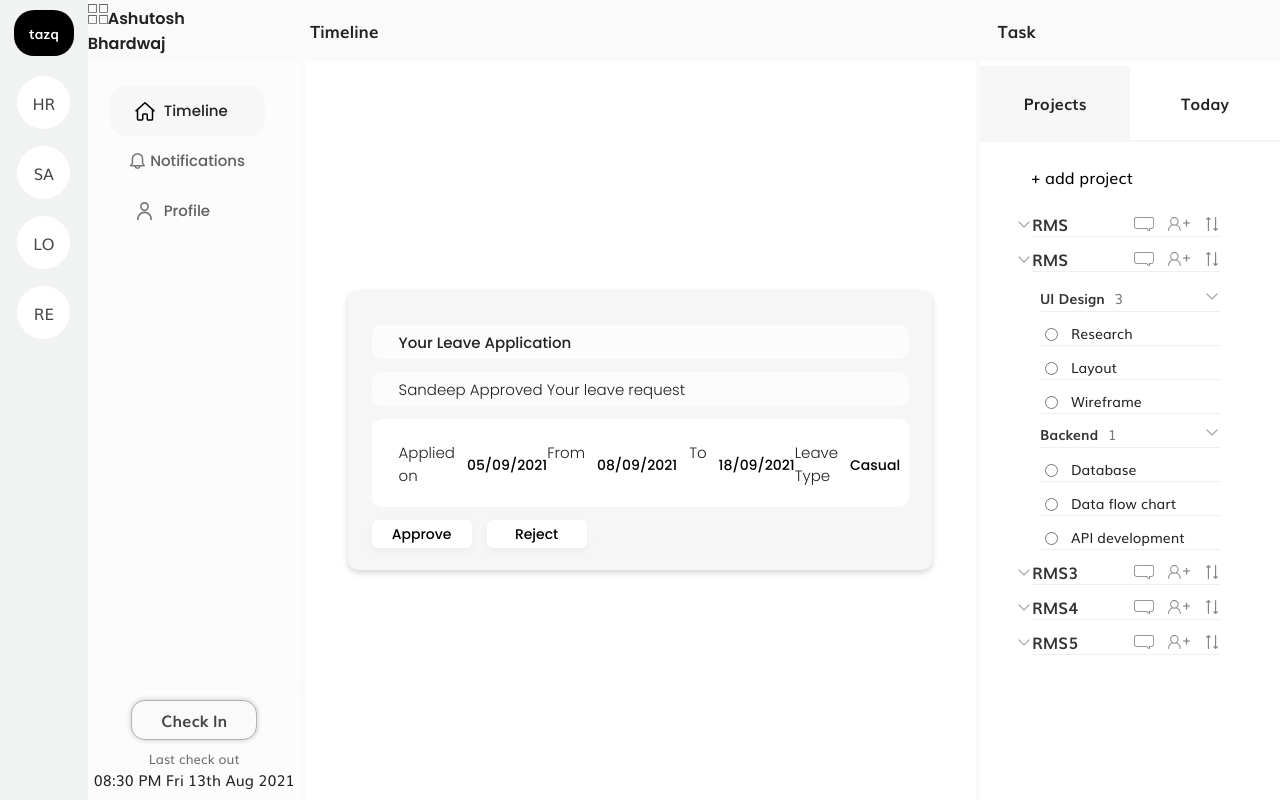
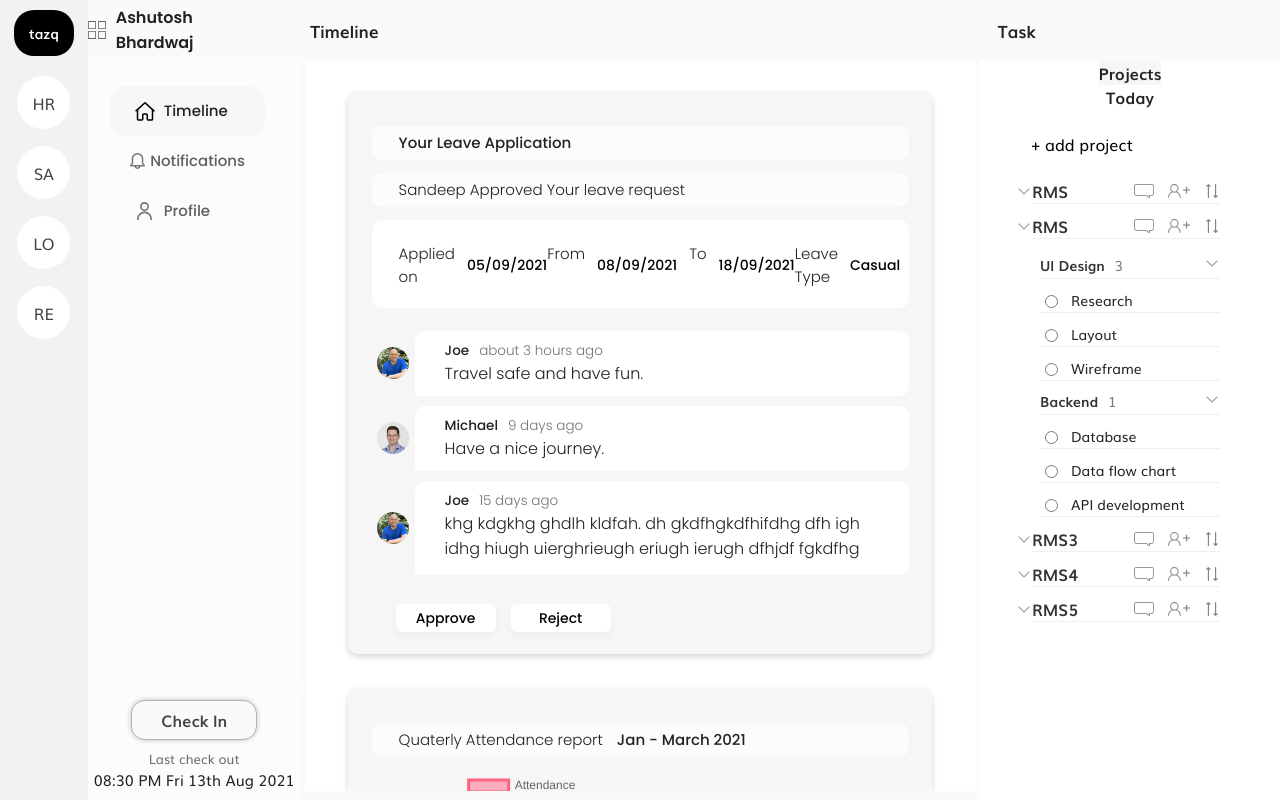
Before and after one commit to malayproject/project-dashboard, a React (Create React App) app: page / in a window 1280 px wide. Built offline with nearby package versions, Linux system fonts and the light colour scheme.

Commit message:
chart added, comments added

```diff
--- a/package.json
+++ b/package.json
@@ -8,7 +8,10 @@
     "@testing-library/jest-dom": "^5.17.0",
     "@testing-library/react": "^13.4.0",
     "@testing-library/user-event": "^13.5.0",
+    "chart.js": "^4.4.1",
+    "date-fns": "^3.3.0",
     "react": "^18.2.0",
+    "react-chartjs-2": "^5.2.0",
     "react-dom": "^18.2.0",
     "react-scripts": "5.0.1",
     "web-vitals": "^2.1.4"
--- a/src/App.css
+++ b/src/App.css
@@ -135,6 +135,9 @@
 }
 
 .userHeaderContainer .userHeader {
+  display: flex;
+  align-items: center;
+  gap: 1rem;
   font-family: "Poppins", 'sans-serif';
   font-weight: 600;
   font-size: 1.6rem;
@@ -178,8 +181,15 @@
 }
 
 .mainBody .centralPanel {
+  display: flex;
+  flex-direction: column;
+  justify-content: flex-start;
+  padding: 3rem 0;
+  gap: 3.4rem;
   flex-basis: 58.85%;
   background-color: white;
+  max-height: calc(100vh - 7rem);
+  overflow-y: auto;
 }
 
 .mainBody .rightPanel {
@@ -346,10 +356,85 @@
   padding-top: 0.2rem;
 }
 
+.card .posts {
+  margin: 1rem 0 1.6rem 0;
+  display: flex;
+  flex-direction: column;
+  gap: 1rem;
+}
+
+.card .posts .post {
+  display: flex;
+  justify-content: flex-start;
+  /* gap: 0.4rem; */
+}
+
+.card .post .profilePicContainer {
+  display: flex;
+  align-items: center;
+  justify-content: center;
+  width: 8%;
+  /* flex-basis: 8%;
+  flex-grow: 1;
+  flex-shrink: 1; */
+  /* background-color: cadetblue; */
+}
+
+.card .profilePicContainer img {
+  border-radius: 50%;
+  width: 3.2rem;
+}
+
+.card .post .postCard {
+  flex-basis: 92%;
+  flex-grow: 1;
+  flex-shrink: 1;
+  background-color: rgb(255, 255, 255);
+  padding: 1rem 3rem;
+  /* width: min(max(max-content, 28.8rem),  92%); */
+  min-width: 28rem;
+  border: none;
+  border-radius: 1rem 1rem 1rem 0;
+}
+
+.card .postCard .postName {
+  font-family: 'Poppins', 'sans-serif';
+  font-weight: 500;
+  font-size: 1.35rem;
+  color: #222222;
+}
+
+.card .postCard .postCardTop {
+  display: flex;
+  gap: 1rem;
+}
+
+.card .postCard .postedAt {
+  font-family: 'Poppins', 'sans-serif';
+  font-weight: 300;
+  font-size: 1.35rem;
+  color: #747474;
+}
+
+.card .postCard .postCardBottom {
+  font-family: 'Poppins', 'sans-serif';
+  font-weight: 300;
+  font-size: 1.6rem;
+  max-height: 5.4rem;
+  white-space: wrap;
+  overflow: hidden;
+  text-overflow: ellipsis;
+  -o-text-overflow: ellipsis;
+  -ms-text-overflow: ellipsis;
+  color: #222222;
+  max-width: 100%;
+}
+
 .card .actions {
   display: flex;
   /* background-color: #f6fff7; */
   gap: 1.5rem;
+  padding-left: 2.4rem;
 }
 
 .centralPanel .actions .approve, .centralPanel .actions .reject {
@@ -394,6 +479,21 @@
   border: 1px solid #ca2222;
   color: #7e2200;
 }
+
+.card .description .timeRange {
+  font-family: 'Poppins', 'sans-serif';
+  font-weight: 500;
+  font-size: 1.5rem;
+  color: #222222;
+  padding-left: 1.4rem;
+}
+
+.centralPanel .card .reportCardBody {
+  display: flex;
+  gap: 1rem;
+}
+
+.centralPanel .reportCardBody .
 
 .rightPanel .rightPanelTabContainer {
   width: 100%;
@@ -540,3 +640,24 @@ font-weight: 500;
 font-size: 1.4rem;
 color: #797979;
 }
+
+/* width */
+::-webkit-scrollbar {
+  width: 0.6rem;
+}
+
+/* Track */
+::-webkit-scrollbar-track {
+  background: #f1f1f1;
+}
+
+/* Handle */
+::-webkit-scrollbar-thumb {
+  background: #c7c7c7;
+  border-radius: 0.3rem;
+}
+
+/* Handle on hover */
+::-webkit-scrollbar-thumb:hover {
+  background: #929292;
+}
--- a/src/components/CentralPanel.js
+++ b/src/components/CentralPanel.js
@@ -1,8 +1,53 @@
 import React, { useState } from "react";
+import Post from "./Post";
+import LineChart from "./LineChart";
 
 const CentralPanel = () => {
   const [isApproved, setIsApproved] = useState(false);
   const [isRejected, setIsRejected] = useState(false);
+
+  const [posts, setPosts] = useState([
+    {
+      id: 0,
+      profilePicUrl: "../assets/Icons/Temp_3/person1.jpg",
+      profileName: "Joe",
+      postText: "Travel safe and have fun.",
+      timeStamp: 1705744040000,
+    },
+    {
+      id: 1,
+      profilePicUrl: "../assets/Icons/Temp_3/person2.jpg",
+      profileName: "Michael",
+      postText: "Have a nice journey.",
+      timeStamp: 1704954012120,
+    },
+    {
+      id: 2,
+      profilePicUrl: "../assets/Icons/Temp_3/person1.jpg",
+      profileName: "Joe",
+      postText:
+        "khg kdgkhg ghdlh kldfah. dh gkdfhgkdfhifdhg dfh igh idhg hiugh uierghrieugh eriugh ierugh  dfhjdf fgkdfhg idfgb dfgb kfgh jkfsgb iusgb ksf kdh gkdgh gjkdgh kdjg ilg sgukssgh kf gjkdfg skgjfkg sgskf gfig ksgsrkjrg",
+      timeStamp: 1704454079230,
+    },
+  ]);
+
+  const [chartPosts, setChartPosts] = useState([
+    {
+      id: 0,
+      profilePicUrl: "../assets/Icons/Temp_3/person2.jpg",
+      profileName: "Michael",
+      postText:
+        "Your team is been coming late very frequently. Look into it. Come and meet me.",
+      timeStamp: 1704454039450,
+    },
+    {
+      id: 1,
+      profilePicUrl: "../assets/Icons/Temp_3/person2.jpg",
+      profileName: "Michael",
+      postText: "ish ig hifdfhgidfgh ieg iegh idgh",
+      timeStamp: 1705684015330,
+    },
+  ]);
 
   const handleApprove = () => {
     if (isApproved) return;
@@ -37,6 +82,11 @@ const CentralPanel = () => {
             <div className="value">Casual</div>
           </div>
         </div>
+        <div className="posts">
+          {posts.map((post, ind) => (
+            <Post key={post.id} post={post} />
+          ))}
+        </div>
         <div className="actions">
           {!isRejected && (
             <div
@@ -56,6 +106,23 @@ const CentralPanel = () => {
           )}
         </div>
       </div>
+      <div className="card">
+        <div className="description">
+          {"Quaterly Attendance report "}
+          <div className="timeRange">Jan - March 2021</div>
+        </div>
+        <div className="reportCardBody">
+          <div className="chartCanvas">
+            <LineChart />
+          </div>
+          <div className="attendanceReportStats"></div>
+        </div>
+        <div className="posts">
+          {chartPosts.map((post, ind) => (
+            <Post key={post.id} post={post} />
+          ))}
+        </div>
+      </div>
     </div>
   );
 };
--- /dev/null
+++ b/src/components/LineChart.js
@@ -0,0 +1,70 @@
+import React from "react";
+import {
+  Chart as ChartJS,
+  CategoryScale,
+  LinearScale,
+  PointElement,
+  LineElement,
+  Title,
+  Tooltip,
+  Legend,
+} from "chart.js";
+import { Line } from "react-chartjs-2";
+
+ChartJS.register(
+  CategoryScale,
+  LinearScale,
+  PointElement,
+  LineElement,
+  Title,
+  Tooltip,
+  Legend
+);
+
+const LineChart = () => {
+  const labels = [1, 2, 3, 4, 5, 6, 7, 8, 9, 10];
+
+  const data = {
+    labels,
+    datasets: [
+      {
+        label: "Attendance",
+        data: [45, 40, 25, 55, 72, 84, 102, 132, 112, 120],
+        borderColor: "rgb(255, 99, 132)",
+        backgroundColor: "rgba(255, 99, 132, 0.5)",
+      },
+    ],
+  };
+  const options = {
+    responsive: true,
+    plugins: {
+      scales: {
+        yAxes: [
+          {
+            ticks: {
+              beginAtZero: true,
+              grace: 10,
+            },
+            type: "linear",
+            scaleLabel: {
+              display: true,
+              labelString: "number of cars",
+              fontColor: "#475752",
+            },
+          },
+        ],
+      },
+      legend: {
+        position: "top",
+      },
+      //   title: {
+      //     display: false,
+      //     text: "Chart.js Line Chart",
+      //   },
+    },
+  };
+
+  return <Line options={options} data={data} />;
+};
+
+export default LineChart;
--- a/src/components/MainHeader.js
+++ b/src/components/MainHeader.js
@@ -6,7 +6,12 @@ const MainHeader = () => {
     <div className="mainHeader">
       <div className="userHeaderContainer">
         <div className="userHeader">
-          <img src={fourSquareSvg} alt="" width="20" />
+          <img
+            src={fourSquareSvg}
+            alt=""
+            width="18"
+            style={{ filter: "blur(0.5px)" }}
+          />
           Ashutosh Bhardwaj
         </div>
       </div>
--- /dev/null
+++ b/src/components/Post.js
@@ -0,0 +1,33 @@
+import React from "react";
+import person1Jpg from "../assets/Icons/Temp_3/person1.jpg";
+import person2Jpg from "../assets/Icons/Temp_3/person2.jpg";
+import { formatDistance } from "date-fns";
+
+const Post = (props) => {
+  const { post = {} } = props;
+  console.log("url", post.profilePicUrl);
+  return (
+    <div className="post">
+      <div className="profilePicContainer">
+        <img
+          src={post?.profileName === "Joe" ? person1Jpg : person2Jpg}
+          alt="profile pic"
+          //   width="24"
+        />
+      </div>
+      <div className="postCard">
+        <div className="postCardTop">
+          <div className="postName">{post?.profileName}</div>
+          <div className="postedAt">
+            {formatDistance(new Date(post?.timeStamp), new Date(), {
+              addSuffix: true,
+            })}
+          </div>
+        </div>
+        <div className="postCardBottom">{post?.postText}</div>
+      </div>
+    </div>
+  );
+};
+
+export default Post;
```
Also changed, not shown: 1 other file (tests, documents, lock files or other folders).
